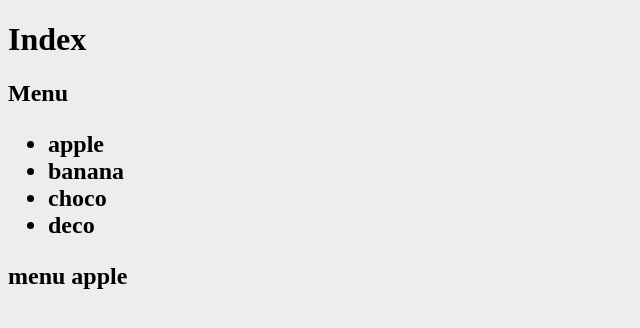
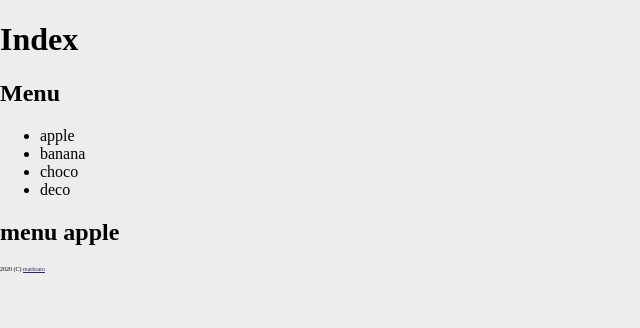
Before and after one commit to marksato/html, a plain HTML site: page index.html in a window 1280 px wide. Shown: the whole page, without its empty margins (0-640 px from the left). Drawn offline with Linux system fonts and the light colour scheme.

Commit message:
change index.html main.css

```diff
--- a/index.html
+++ b/index.html
@@ -4,9 +4,12 @@
   <link rel="preload" href="main.css" as="style">
   <link rel="stylesheet" href="main.css" media="print" onload="this.media='all'">
 </head>
-<h1>Index
 
-  <h2>Menu
+<header>
+  <h1>Index</h1>
+</header>
+
+<h2>Menu</h2>
 
     <ul>
       <li>apple
@@ -15,4 +18,9 @@
       <li>deco
     </ul>
 
-  <h2> menu apple
+    <h2> menu apple</h2>
+
+
+<footer>
+  2020 (C) <a href="github.com/marksato">marksato</a>
+</footer>
--- a/main.css
+++ b/main.css
@@ -1,3 +1,14 @@
-*{
+html body{
+  margin : 0 0;
+  padding : 0 0;
+  font-style:normal;
   background-color:#ededed;
 }
+
+a{
+  color:#242d6b;
+}
+
+footer{
+  font-size:.1em;
+}
```
